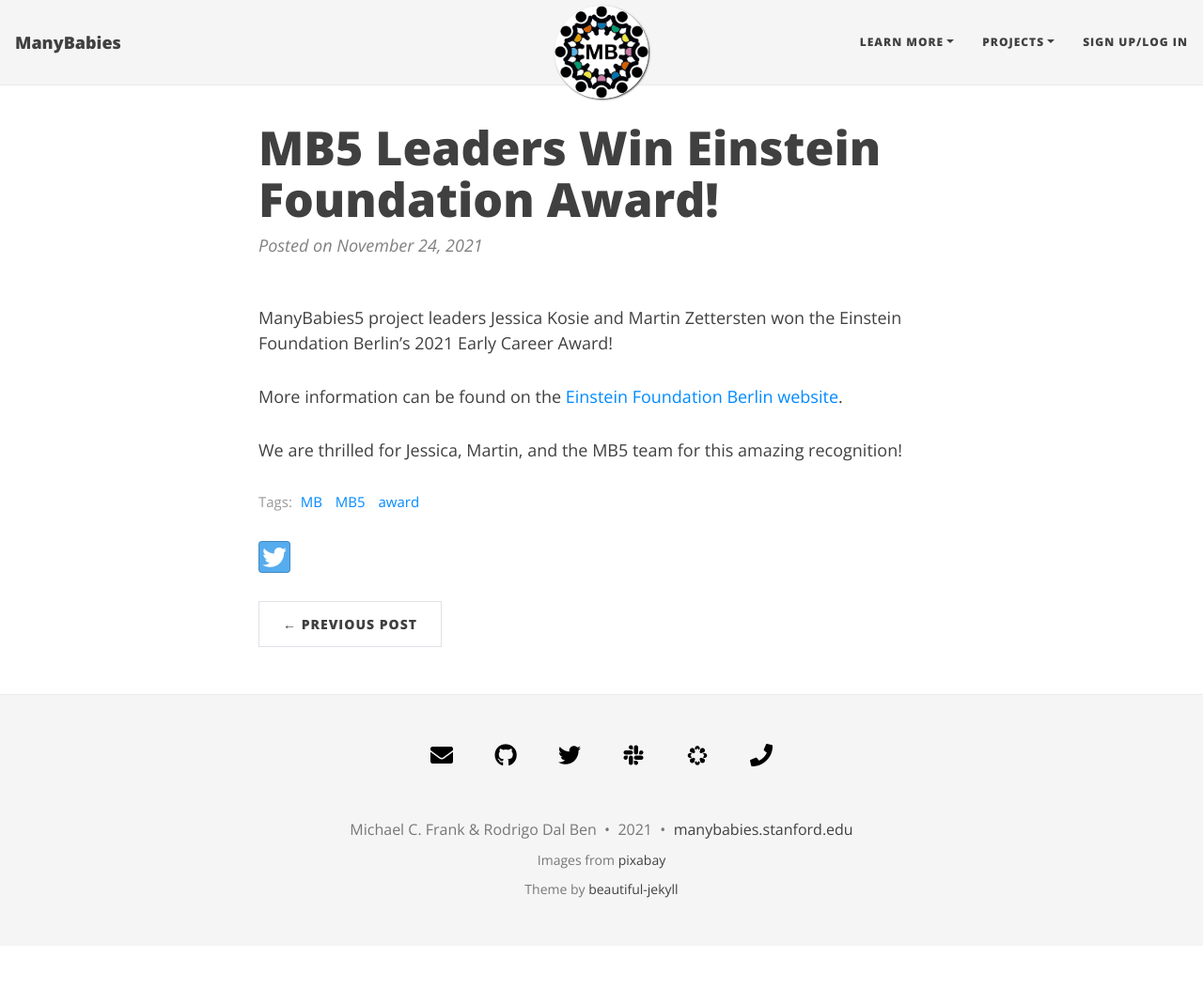
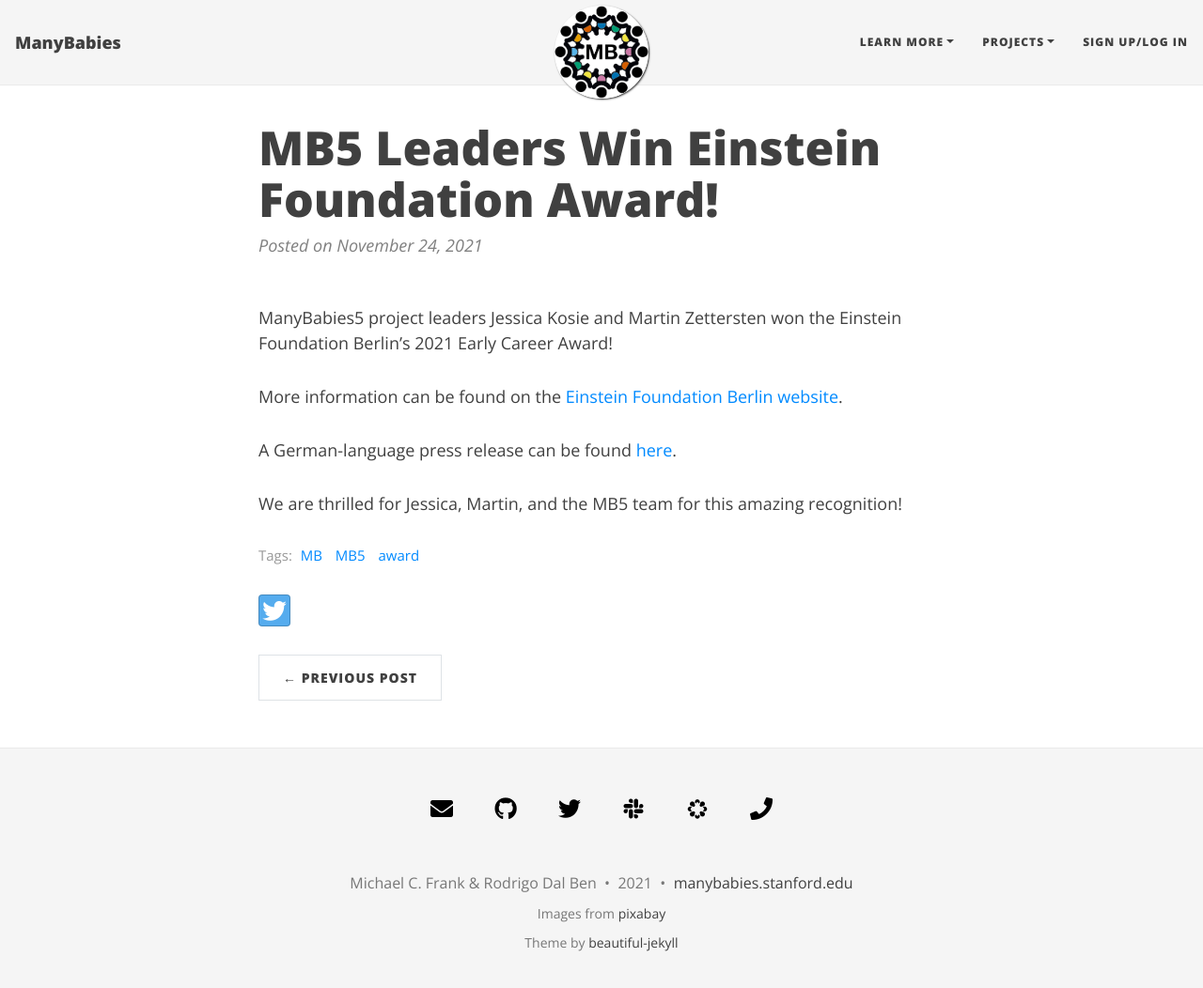
Before and after one commit to manybabies/manybabies.github.io, a Jekyll site: the page built from _posts/2021-11-24-einsteinaward.md, in a window 1280 px wide and 1064 px high. Shown: the top 1052 px of the window at 94% size. Built offline with Jekyll 4.4.1, drawn with Linux system fonts in a browser that asks for light colours; nearby versions of some CDN libraries; some web fonts are replaced.

Commit message:
add german press release to einstein award post

```diff
--- a/_posts/2021-11-24-einsteinaward.md
+++ b/_posts/2021-11-24-einsteinaward.md
@@ -8,4 +8,6 @@
 
 More information can be found on the [Einstein Foundation Berlin website](https://www.einsteinfoundation.de/en/award/recipients/ManyBabies5/).
 
+A German-language press release can be found [here](https://idw-online.de/de/news781501).
+
 We are thrilled for Jessica, Martin, and the MB5 team for this amazing recognition!
```
